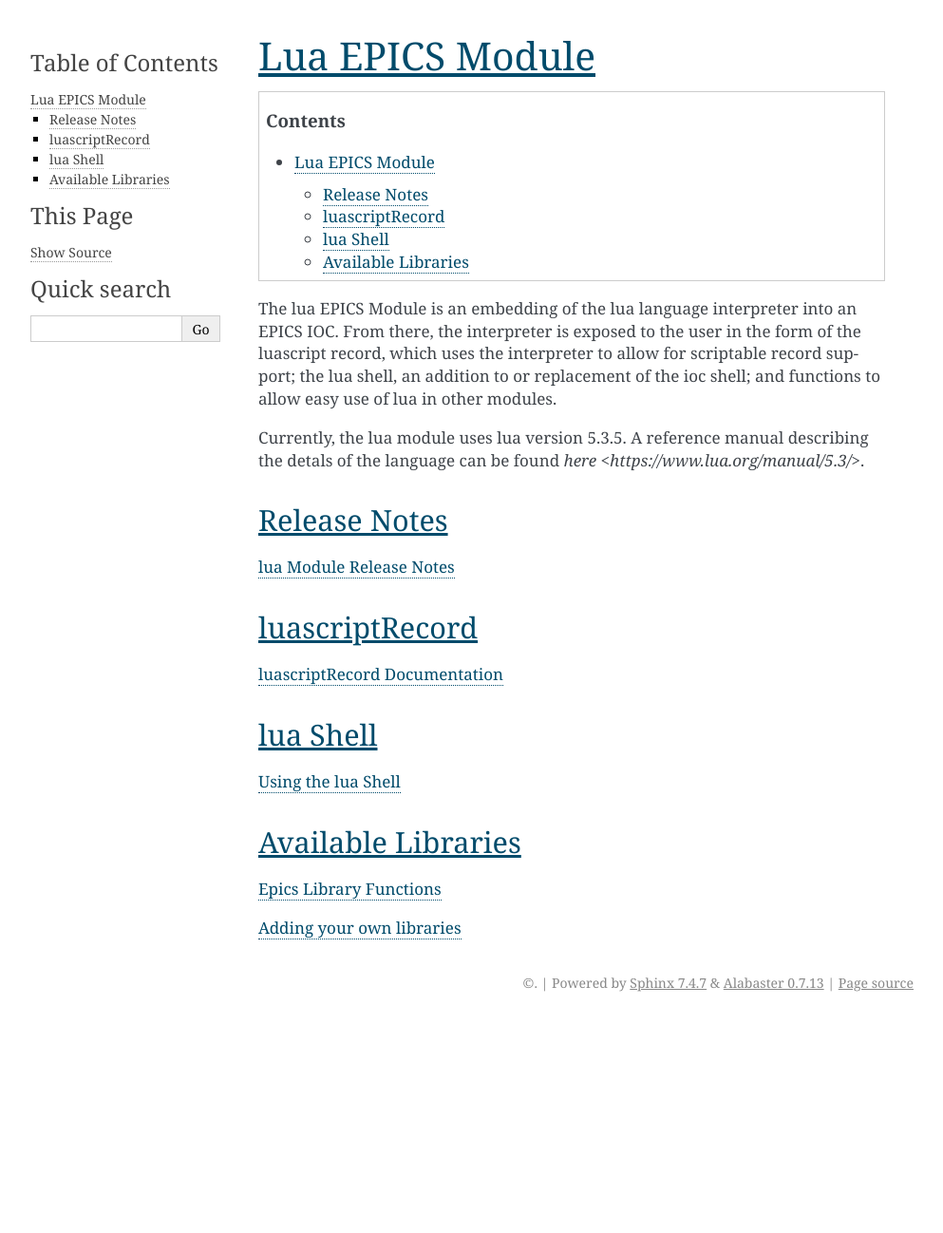
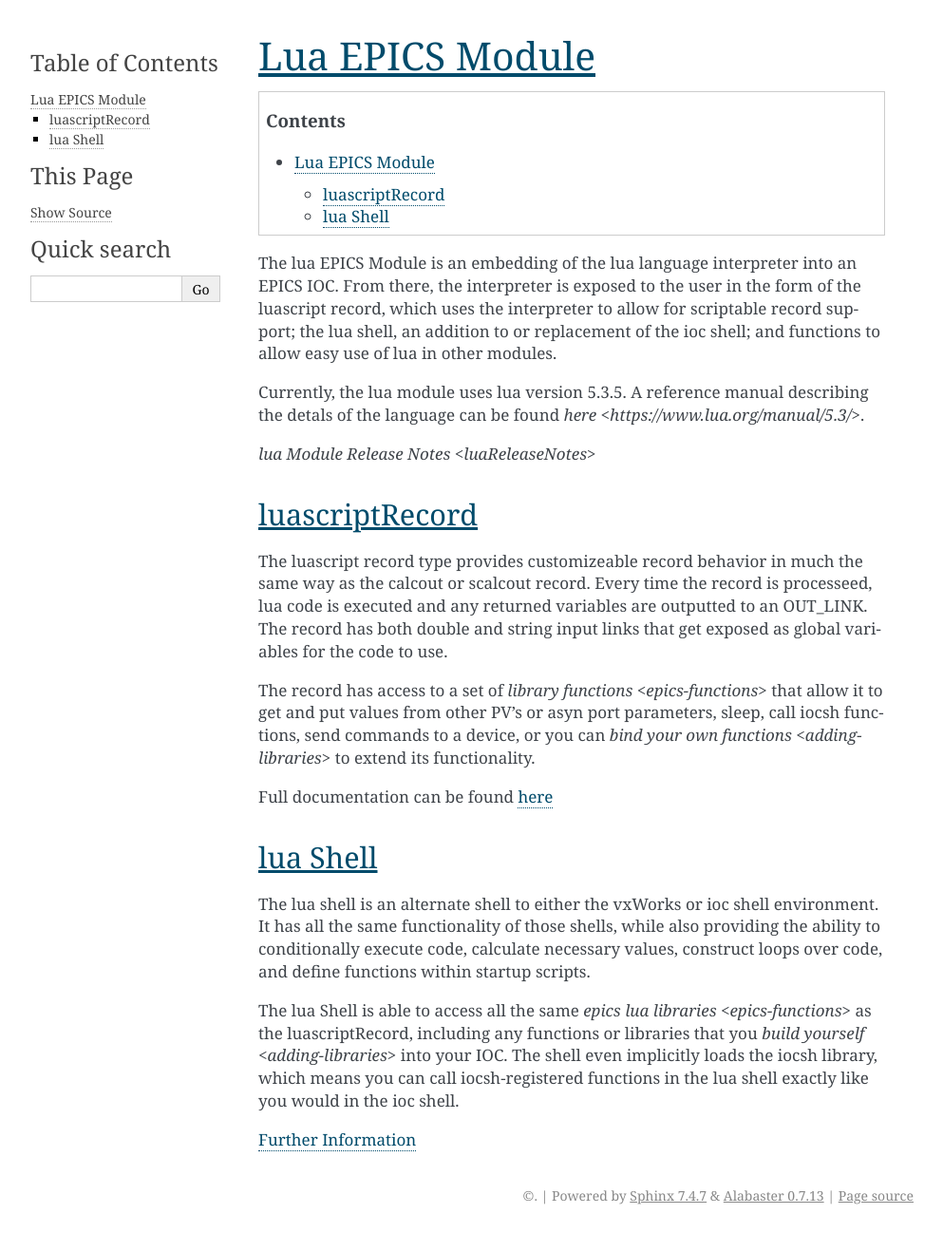
Before and after one commit to epics-modules/lua, a Sphinx documentation site: the page built from docs/index.rst, in a window 1280 px wide. Shown: the whole page at 95% size, without its empty margins (148-1141 px from the left). Built offline with Sphinx 7.4.7, drawn with Linux system fonts in a browser that asks for light colours; before the commit the page ends 1074 px from its top, so only the background shows below that.

Commit message:
Detailing lua shell

```diff
--- a/docs/index.rst
+++ b/docs/index.rst
@@ -14,22 +14,25 @@ lua in other modules.
 Currently, the lua module uses lua version 5.3.5. A reference manual
 describing the detals of the language can be found `here <https://www.lua.org/manual/5.3/>`.
 
-Release Notes
--------------
-:doc:`lua Module Release Notes <luaReleaseNotes>`
-
-
-.. toctree::
-   :maxdepth: 2
-   :hidden:
-   :caption: Release Notes
-
-   luaReleaseNotes
+`lua Module Release Notes <luaReleaseNotes>`
 
 
 luascriptRecord
 ---------------
-:doc:`luascriptRecord Documentation <luascriptRecord>`
+
+The luascript record type provides customizeable record behavior in
+much the same way as the calcout or scalcout record. Every time the
+record is processeed, lua code is executed and any returned variables
+are outputted to an OUT_LINK. The record has both double and string
+input links that get exposed as global variables for the code to use.
+
+The record has access to a set of `library functions <epics-functions>`
+that allow it to get and put values from other PV's or asyn port
+parameters, sleep, call iocsh functions, send commands to a device,
+or you can `bind your own functions <adding-libraries>` to extend
+its functionality.
+
+Full documentation can be found :doc:`here <luascriptRecord>`
 
 .. toctree::
    :maxdepth: 2
@@ -40,7 +43,21 @@ luascriptRecord
 
 lua Shell
 ---------
-:doc:`Using the lua Shell <using-lua-shell>`
+
+The lua shell is an alternate shell to either the vxWorks or ioc
+shell environment. It has all the same functionality of those
+shells, while also providing the ability to conditionally
+execute code, calculate necessary values, construct loops over
+code, and define functions within startup scripts.
+
+The lua Shell is able to access all the same `epics lua libraries <epics-functions>`
+as the luascriptRecord, including any functions or libraries that
+you `build yourself <adding-libraries>` into your IOC. The shell
+even implicitly loads the iocsh library, which means you can call
+iocsh-registered functions in the lua shell exactly like you would
+in the ioc shell.
+
+:doc:`Further Information <using-lua-shell>`
 
 .. toctree::
    :maxdepth: 2
@@ -48,18 +65,3 @@ lua Shell
    :caption: Shell Environment
 
    using-lua-shell
-
-
-Available Libraries
--------------------
-:doc:`Epics Library Functions <epics-functions>`
-
-:doc:`Adding your own libraries <adding-libraries>`
-
-.. toctree::
-   :maxdepth: 2
-   :hidden:
-   :caption: Support Libraries
-
-   epics-functions
-   adding-libraries
--- a/docs/using-lua-shell.rst
+++ b/docs/using-lua-shell.rst
@@ -41,8 +41,8 @@ operations.
    luash> print(#"Check len")
    9
 
-Lua Shell Inside The IOC Shell
-------------------------------
+Calling the Lua Shell From Inside The IOC Shell
+-----------------------------------------------
 
 Once the dbd has been loaded and the registerRecordDeviceDriver command
 has been called on an IOC, you can call the *luash* command. Luash takes
```
